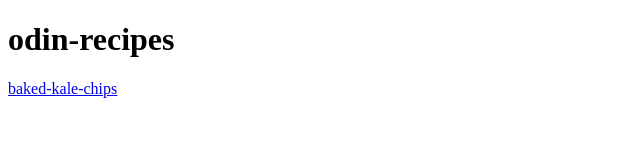
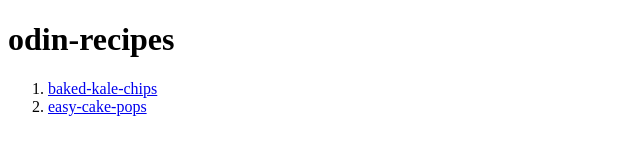
Before and after one commit to dhanush2401/odin-recipes, a plain HTML site: page index.html in a window 1280 px wide. Shown: the whole page, without its empty margins (0-640 px from the left). Drawn offline with Linux system fonts and the light colour scheme.

Commit message:
Add cake pops href in index

```diff
--- a/index.html
+++ b/index.html
@@ -8,6 +8,11 @@
 </head>
 <body>
     <h1>odin-recipes</h1>
-    <a href="./recipes/baked-kale-chips.html">baked-kale-chips</a>
+    <ol>
+
+    <li><a href="./recipes/baked-kale-chips.html">baked-kale-chips</a></li>
+    <li><a href="./recipes/easy-cake-pops.html">easy-cake-pops</a></li>
+    </ol>
+
 </body>
 </html>
```
